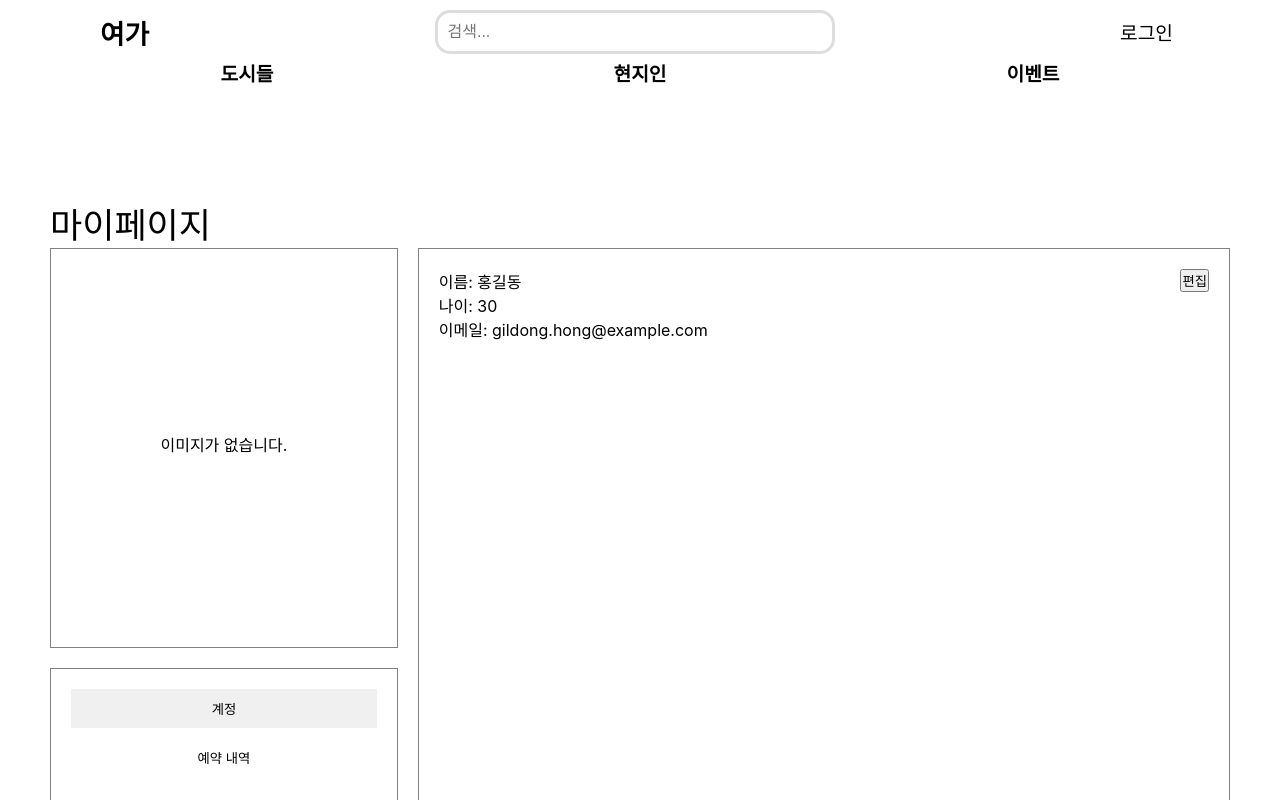
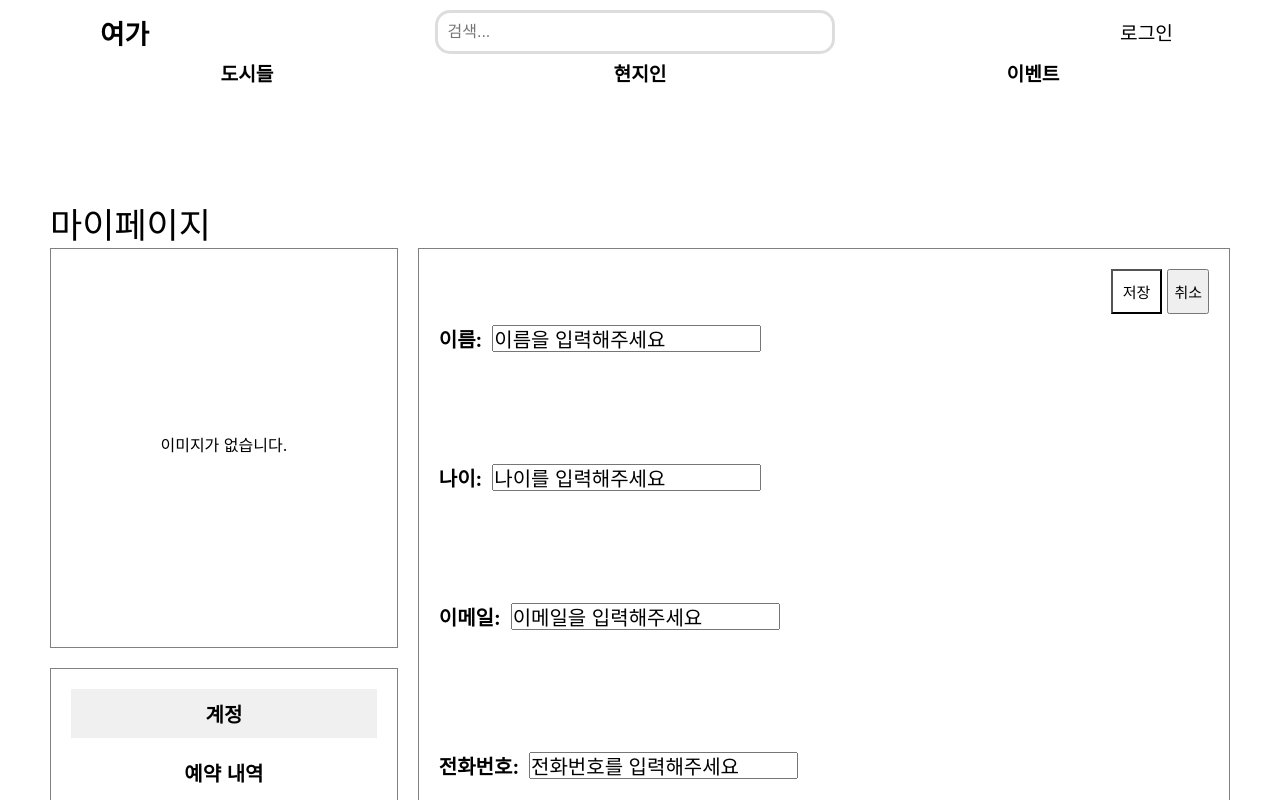
Before and after one commit to spttmssla55/ITShingu_2, a React (Create React App) app in the folder begin/: page /UserMyPage in a window 1280 px wide. Both pictures are taken after a click on the button "편집". Built offline with nearby package versions, Linux system fonts and the light colour scheme.

Commit message:
User- 계정 추가

```diff
--- a/begin/src/MyPage/User.js
+++ b/begin/src/MyPage/User.js
@@ -5,6 +5,41 @@ const User = () => {
   const [selectedImage, setSelectedImage] = useState(null);
   const [selectedMenu, setSelectedMenu] = useState('info'); // Default to 'info' menu
   const fileInputRef = useRef(null);
+
+  // 이름 변경
+  const [name, setName] = useState('이름을 입력해주세요');
+  const [age, setAge] = useState('나이를 입력해주세요');
+  const [email, setEmail] = useState('이메일을 입력해주세요');
+  const [isEditing, setIsEditing] = useState(false);
+  const [editData, setEditData] = useState({ name: '', age: '', email: '' });
+  const [phone, setPhone] = useState("전화번호를 입력해주세요");
+
+  const handleEditClick = () => {
+    setIsEditing(true);
+    setEditData({ name, age, email, phone }); // 편집 모드일 때 현재 값들을 입력 필드에 보여주기 위함
+  };
+
+  const handleSaveClick = () => {
+    setName(editData.name);
+    setAge(editData.age);
+    setEmail(editData.email);
+    setPhone(editData.phone);
+    setIsEditing(false);
+  };
+
+  const handleCancelClick = () => {
+    setIsEditing(false);
+    setEditData({ name, age, email, phone }); // 편집 취소 시 이전 값으로 복원 (선택 사항)
+  };
+
+  const handleInputChange = (event) => {
+    const { name, value } = event.target;
+    setEditData(prevData => ({
+      ...prevData,
+      [name]: value,
+    }));
+  };
+  // 끝
 
   const handleMenuClick = (menu) => {
     setSelectedMenu(menu);
@@ -29,17 +64,172 @@ const User = () => {
     switch (selectedMenu) {
       case 'info':
         return (
-          <div>
+          <div style={{ display: 'flex', flexDirection: 'column' }}>
+            <div style={{ display: 'flex', justifyContent: 'flex-end', marginBottom: '10px' }}>
               <button
                 style={{
-                float: "right",
-              }}>편집</button>
-            <p>이름: 홍길동</p>
-            <p>나이: 30</p>
-            <p>이메일: gildong.hong@example.com</p>
+                  padding: '10px',
+                  fontSize: '15px',
+                  marginRight: '5px',
+                  background: "white"
+                }}
+                onClick={isEditing ? handleSaveClick : handleEditClick}
+              >
+                {isEditing ? '저장' : '편집'}
+              </button>
+              {isEditing && (
+                <button
+                  style={{
+                    padding: '5px',
+                    fontSize: '15px',
+                  }}
+                  onClick={handleCancelClick}
+                >
+                  취소
+                </button>
+              )}
+            </div>
+            <div
+              style={{
+                display: 'flex',
+                flexDirection: 'row',
+                marginBottom: '10px',
+                fontSize: '20px',
+                alignItems: 'center',
+              }}
+            >
+              <p style={{ fontWeight: 'bold', marginRight: '10px' }}>이름:</p>
+              {isEditing ? (
+                <input
+                  type="text"
+                  name="name"
+                  value={editData.name}
+                  onChange={handleInputChange}
+                  style={{ fontSize: '20px' }}
+                />
+              ) : (
+                <p style={{ fontSize: '20px', marginLeft: "250px" }}>{name}</p>
+              )}
+            </div>
+            <div
+              style={{
+                marginTop: '100px',
+                display: 'flex',
+                flexDirection: 'row',
+                marginBottom: '10px',
+                fontSize: '20px',
+                alignItems: 'center',
+              }}
+            >
+              <p style={{ fontWeight: 'bold', marginRight: '10px' }}>나이:</p>
+              {isEditing ? (
+                <input
+                  type="text"
+                  name="age"
+                  value={editData.age}
+                  onChange={handleInputChange}
+                  style={{ fontSize: '20px' }}
+                />
+              ) : (
+                <p style={{ fontSize: '20px', marginLeft: "250px" }}>{age}</p>
+              )}
+            </div>
+            <div
+              style={{
+                marginTop: '100px',
+                display: 'flex',
+                flexDirection: 'row',
+                marginBottom: '20px',
+                fontSize: '20px',
+                alignItems: 'center',
+              }}
+            >
+              <p style={{ fontWeight: 'bold', marginRight: '10px' }}>이메일:</p>
+              {isEditing ? (
+                <input
+                  type="email"
+                  name="email"
+                  value={editData.email}
+                  onChange={handleInputChange}
+                  style={{ fontSize: '20px' }}
+                />
+              ) : (
+                <p style={{ fontSize: '20px', marginLeft: "250px" }}>{email}</p>
+              )}
+            </div>
+            <div
+              style={{
+                marginTop: '100px',
+                display: 'flex',
+                flexDirection: 'row',
+                marginBottom: '20px',
+                fontSize: '20px',
+                alignItems: 'center',
+              }}
+            >
+              <p style={{ fontWeight: 'bold', marginRight: '10px' }}>전화번호:</p>
+              {isEditing ? (
+                <input
+                  type="phone"
+                  name="phone"
+                  value={editData.phone}
+                  onChange={handleInputChange}
+                  style={{ fontSize: '20px' }}
+                />
+              ) : (
+                <p style={{ fontSize: '20px', marginLeft: "250px" }}>{phone}</p>
+              )}
+            </div>
+            <div
+              style={{
+                marginTop: '100px',
+                display: 'flex',
+                flexDirection: 'row',
+                marginBottom: '20px',
+                fontSize: '20px',
+                alignItems: 'center',
+              }}
+            >
+              <p style={{ fontWeight: 'bold', marginRight: '10px' }}>연동:</p>
+              {isEditing ? (
+                <input
+                  type="email"
+                  name="email"
+                  value={editData.email}
+                  onChange={handleInputChange}
+                  style={{ fontSize: '20px' }}
+                />
+              ) : (
+                <p style={{ fontSize: '20px', marginLeft: "250px" }}>{email}</p>
+              )}
+            </div>
+            <div
+              style={{
+                marginTop: '100px',
+                display: 'flex',
+                flexDirection: 'row',
+                marginBottom: '20px',
+                fontSize: '20px',
+                alignItems: 'center',
+              }}
+            >
+              <p style={{ fontWeight: 'bold', marginRight: '10px' }}>수신동의:</p>
+              {isEditing ? (
+                <input
+                  type="email"
+                  name="email"
+                  value={editData.email}
+                  onChange={handleInputChange}
+                  style={{ fontSize: '20px' }}
+                />
+              ) : (
+                <p style={{ fontSize: '20px', marginLeft: "250px" }}>{email}</p>
+              )}
+            </div>
             {/* Add more personal information here */}
           </div>
         );
+
       case 'image':
         return (
           <div>
@@ -56,7 +246,7 @@ const User = () => {
           </div>
         );
       case 'wishlist':
-          return(
+        return (
           <div>
             <h2>위시리스트</h2>
             {selectedImage ? (
@@ -71,7 +261,7 @@ const User = () => {
           </div>
         );
       case 'recently':
-            return(
+        return (
           <div>
             <h2>최근 본</h2>
             {selectedImage ? (
@@ -168,7 +358,7 @@ const User = () => {
               border: '1px solid gray',
               padding: '20px',
               textAlign: 'center',
-              height: 'auto',
+              height: '580px',
               display: 'flex',
               flexDirection: 'column',
               gap: '10px',
@@ -176,6 +366,8 @@ const User = () => {
           >
             <button
               style={{
+                fontSize: '20px',
+                fontWeight: 'bold',
                 padding: '10px',
                 border: 'none',
                 cursor: 'pointer',
@@ -187,6 +379,8 @@ const User = () => {
             </button>
             <button
               style={{
+                fontSize: '20px',
+                fontWeight: 'bold',
                 padding: '10px',
                 border: 'none',
                 cursor: 'pointer',
@@ -198,6 +392,8 @@ const User = () => {
             </button>
             <button
               style={{
+                fontSize: '20px',
+                fontWeight: 'bold',
                 padding: '10px',
                 border: 'none',
                 cursor: 'pointer',
@@ -209,6 +405,8 @@ const User = () => {
             </button>
             <button
               style={{
+                fontSize: '20px',
+                fontWeight: 'bold',
                 padding: '10px',
                 border: 'none',
                 cursor: 'pointer',
```
Lines whose indentation alone changed are shown as unchanged.
